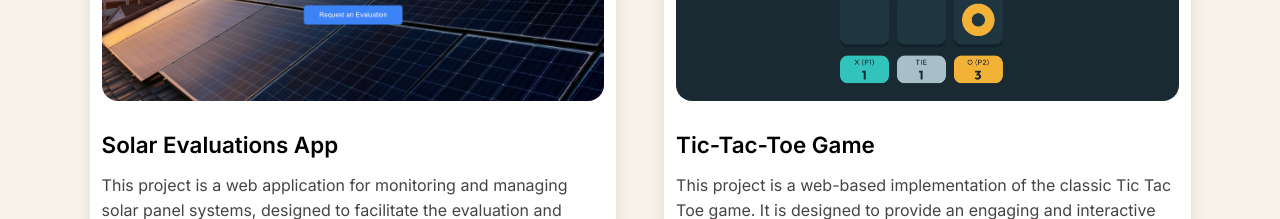
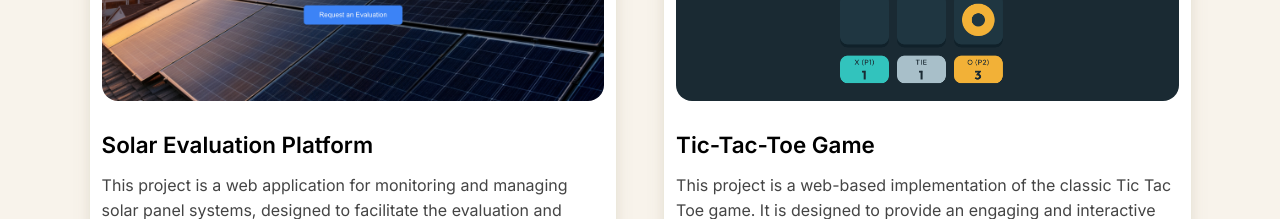
Before and after one commit to eburza/portfolio-emilia-burza, a React (Vite) app: page / in a window 1280 px wide. Shown: the part 2980-3199 px from the top of the page. Built offline with nearby package versions, Linux system fonts and the light colour scheme.

Commit message:
Fix styling errors

```diff
--- a/src/components/ProjectListElement.jsx
+++ b/src/components/ProjectListElement.jsx
@@ -2,7 +2,7 @@ import { useState } from 'react'
 import { Link } from 'react-router-dom'
 import ProjectListTechElements from './ProjectListTechElements'
 import ArrowButton from '../assets/arrow-button.svg'
-
+import PropTypes from 'prop-types'
 export default function ProjectListElement({id, name, image, imageAlt, description, tags}) {
     const [isExpanded, setIsExpanded] = useState(false)
 
@@ -18,7 +18,7 @@ export default function ProjectListElement({id, name, image, imageAlt, descripti
                 <div className='project-preview-img-container'>
                     <img src={image} alt={imageAlt} className='project-preview-img'/>
                 </div>
-                <h2 className='heading-s'>{name}</h2>
+                <h2 className='heading-s' title={name}>{name}</h2>
                 <div
                 className={`project-preview-summary ${isExpanded ? 'expanded' : ''}`}
                 onClick={handleDescriptionClick}
@@ -41,3 +41,12 @@ export default function ProjectListElement({id, name, image, imageAlt, descripti
         </Link>
     )
 }
+
+ProjectListElement.propTypes = {
+    id: PropTypes.string.isRequired,
+    name: PropTypes.string.isRequired,
+    image: PropTypes.string.isRequired,
+    imageAlt: PropTypes.string.isRequired,
+    description: PropTypes.string.isRequired,
+    tags: PropTypes.arrayOf(PropTypes.string).isRequired
+}
--- a/src/css/base/typography.scss
+++ b/src/css/base/typography.scss
@@ -34,7 +34,9 @@ body {
 
 .text-paragraph-bold {
     @include text-paragraph;
-    font-weight: 600;
+    & {
+        font-weight: 600;
+    }
 }
 
 .text-paragraph-s {
--- a/src/css/components/projects.scss
+++ b/src/css/components/projects.scss
@@ -62,6 +62,29 @@
         > a {
             height: 100%;
             display: block;
+        }
+    }
+
+    .heading-s {
+        white-space: nowrap;
+        overflow: hidden;
+        text-overflow: ellipsis;
+        width: 100%;
+        position: relative;
+
+        &:hover {
+            &::after {
+                content: attr(title);
+                position: absolute;
+                left: 0;
+                top: 100%;
+                background: white;
+                padding: 5px;
+                border-radius: 4px;
+                box-shadow: 0 2px 4px rgba(0,0,0,0.1);
+                z-index: 1;
+                white-space: normal;
+            }
         }
     }
 }
--- a/src/css/styles.css
+++ b/src/css/styles.css
@@ -942,7 +942,6 @@ body {
   color: #444;
   font-size: 1.75rem;
   font-weight: 400;
-  font-weight: 600;
 }
 @media screen and (max-width: 1920px) {
   .text-paragraph-bold {
@@ -963,6 +962,9 @@ body {
   .text-paragraph-bold {
     font-size: 1.1375rem;
   }
+}
+.text-paragraph-bold {
+  font-weight: 600;
 }
 
 .text-paragraph-s {
@@ -1385,6 +1387,25 @@ body {
   height: 100%;
   display: block;
 }
+.project-preview .heading-s {
+  white-space: nowrap;
+  overflow: hidden;
+  text-overflow: ellipsis;
+  width: 100%;
+  position: relative;
+}
+.project-preview .heading-s:hover::after {
+  content: attr(title);
+  position: absolute;
+  left: 0;
+  top: 100%;
+  background: white;
+  padding: 5px;
+  border-radius: 4px;
+  box-shadow: 0 2px 4px rgba(0, 0, 0, 0.1);
+  z-index: 1;
+  white-space: normal;
+}
 
 .project-preview-img-container {
   width: 100%;
@@ -1627,30 +1648,31 @@ footer {
 .footer-dev-info .dev-info-p2 {
   text-wrap: nowrap;
 }
-
-.footer-dev-info > img {
+.footer-dev-info img {
   height: 1.75rem;
+}
+@media screen and (max-width: 1920px) {
+  .footer-dev-info img {
+    height: 1.925rem;
+  }
+}
+@media screen and (max-width: 1650px) {
+  .footer-dev-info img {
+    height: 1.75rem;
+  }
+}
+@media screen and (max-width: 1350px) {
+  .footer-dev-info img {
+    height: 1.4rem;
+  }
+}
+@media screen and (max-width: 690px) {
+  .footer-dev-info img {
+    height: 1.1375rem;
+  }
+}
+.footer-dev-info img {
   margin: 0.25rem 0.5rem;
-}
-@media screen and (max-width: 1920px) {
-  .footer-dev-info > img {
-    height: 1.925rem;
-  }
-}
-@media screen and (max-width: 1650px) {
-  .footer-dev-info > img {
-    height: 1.75rem;
-  }
-}
-@media screen and (max-width: 1350px) {
-  .footer-dev-info > img {
-    height: 1.4rem;
-  }
-}
-@media screen and (max-width: 690px) {
-  .footer-dev-info > img {
-    height: 1.1375rem;
-  }
 }
 
 .project-page {
--- a/src/data/projectsList.jsx
+++ b/src/data/projectsList.jsx
@@ -10,7 +10,7 @@ import {
 
 const projectList = [
     {
-        name: 'Solar Evaluations App',
+        name: 'Solar Evaluation Platform',
         id: 'solar-panels-evaluation-platform',
         img: SolarPanelImages.main,
         imgAlt: 'Solar Panels Evaluation Platform preview',
```
Also changed, not shown: src/css/components/footer.scss (+6 -9 lines), 1 other file (tests, documents, lock files or other folders).
